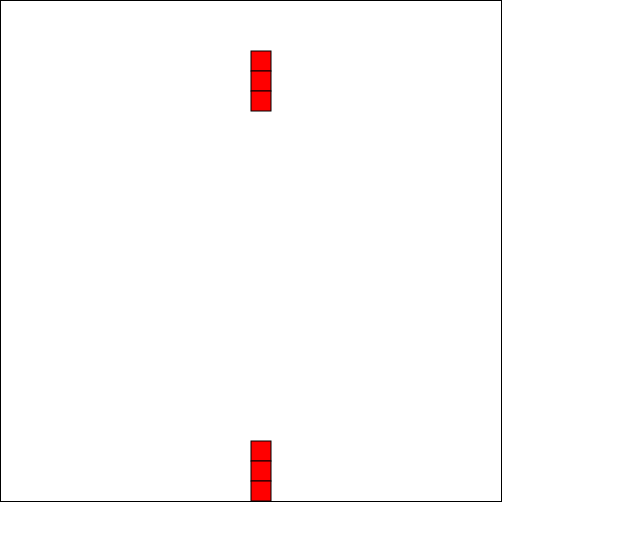
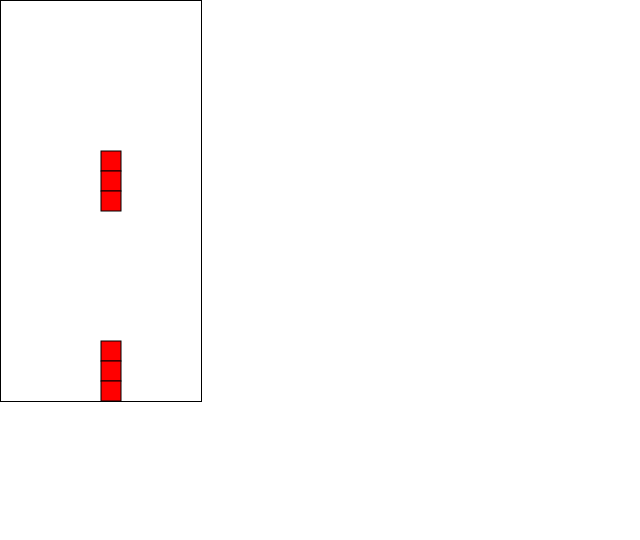
Before and after one commit to RedSwift/Broken, a plain HTML site: page index.html in a window 1280 px wide. Shown: the whole page, without its empty margins (0-640 px from the left). Drawn offline with nearby package versions, Linux system fonts and the light colour scheme.

Commit message:
Changed the canvas height to properly reflect tetris

```diff
--- a/index.html
+++ b/index.html
@@ -8,7 +8,7 @@
     <script   src="https://code.jquery.com/jquery-2.2.4.js"   integrity="sha256-iT6Q9iMJYuQiMWNd9lDyBUStIq/8PuOW33aOqmvFpqI="   crossorigin="anonymous"></script>
   </head>
   <body>
-    <canvas id="canvas" width="500" height="500"></canvas>
+    <canvas id="canvas" width="200" height="400"></canvas>
     <script src="broken.js" charset="utf-8"></script>
   </body>
 </html>
```
